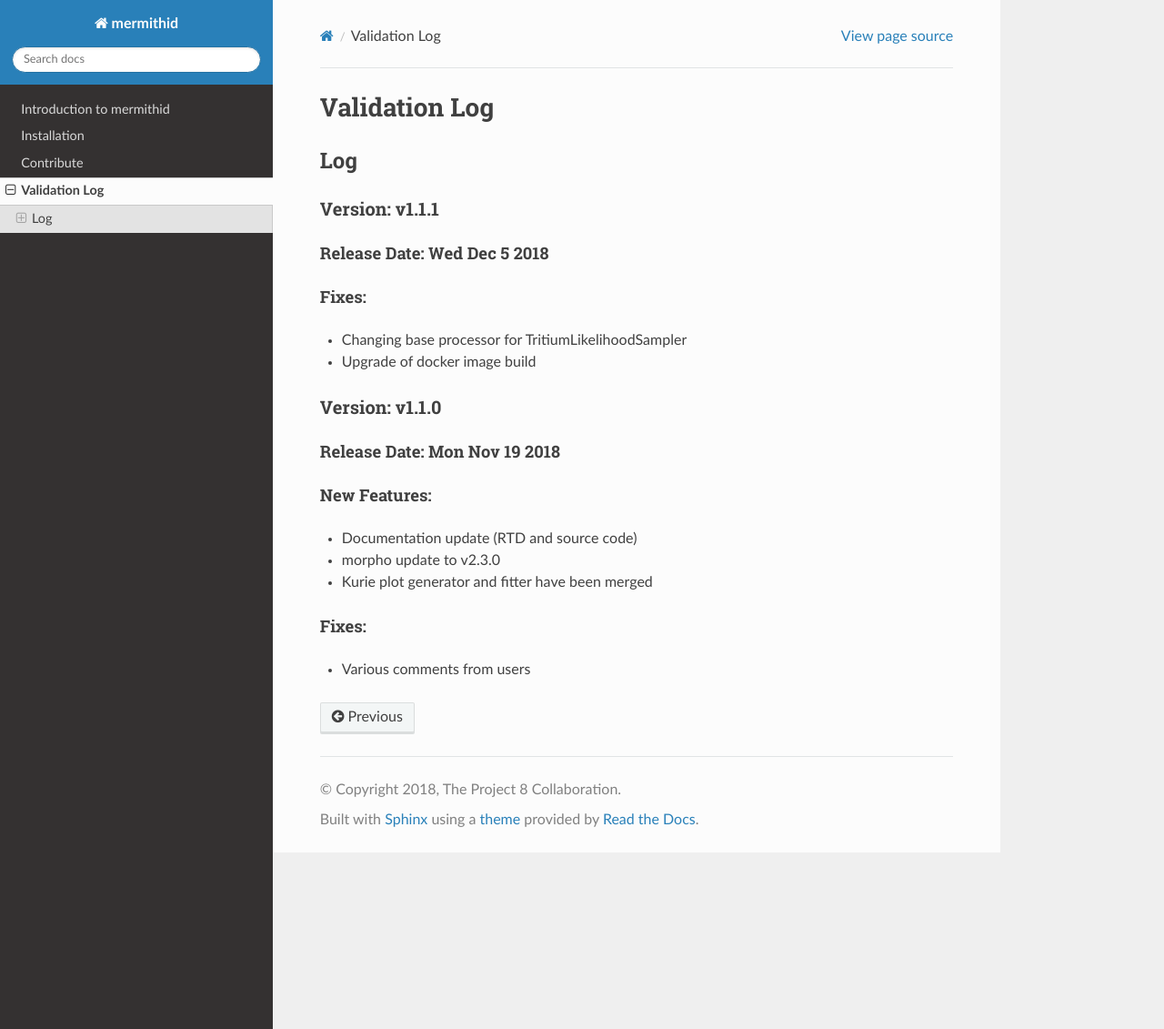
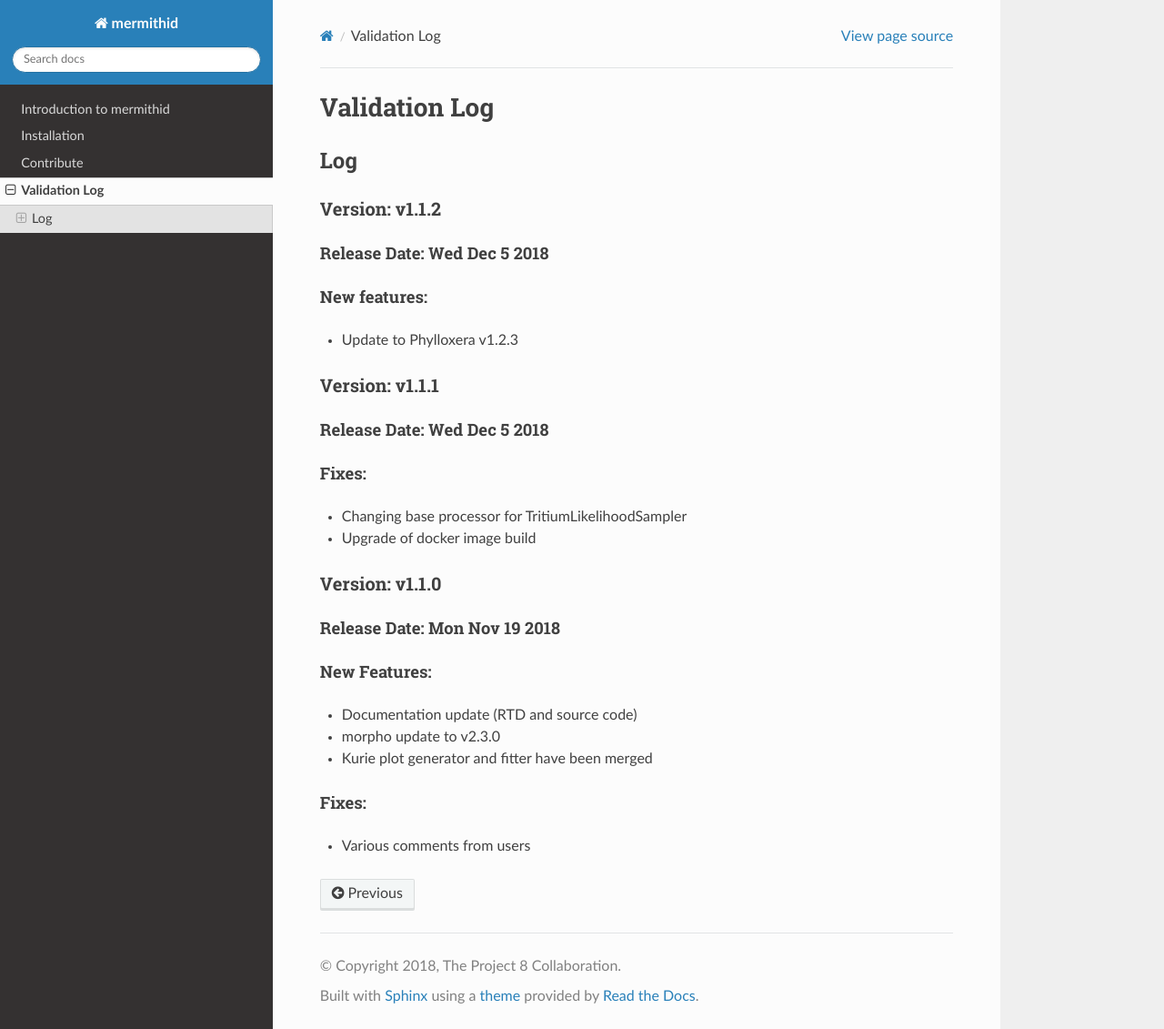
Before and after one commit to project8/mermithid, a Sphinx documentation site: the page built from documentation/validation_log.rst, in a window 1280 px wide and 1131 px high. Shown: the whole window at 91% size. Built offline with Sphinx 7.4.7 and the Read the Docs theme 2.0.0, drawn with Linux system fonts in a browser that asks for light colours; pages that are not in the unit, such as notebooks, are missing from menus.

Commit message:
Update validation log

```diff
--- a/documentation/validation_log.rst
+++ b/documentation/validation_log.rst
@@ -4,13 +4,22 @@ Validation Log
 Log
 ---
 
+Version: v1.1.2
+~~~~~~~~~~~~~~~
+
+Release Date: Wed Dec 5 2018
+''''''''''''''''''''''''''''
+
+New features:
+'''''''''''''
+
+* Update to Phylloxera v1.2.3
 
 Version: v1.1.1
 ~~~~~~~~~~~~~~~
 
 Release Date: Wed Dec 5 2018
 ''''''''''''''''''''''''''''
-
 
 Fixes:
 '''''''''''''
```
